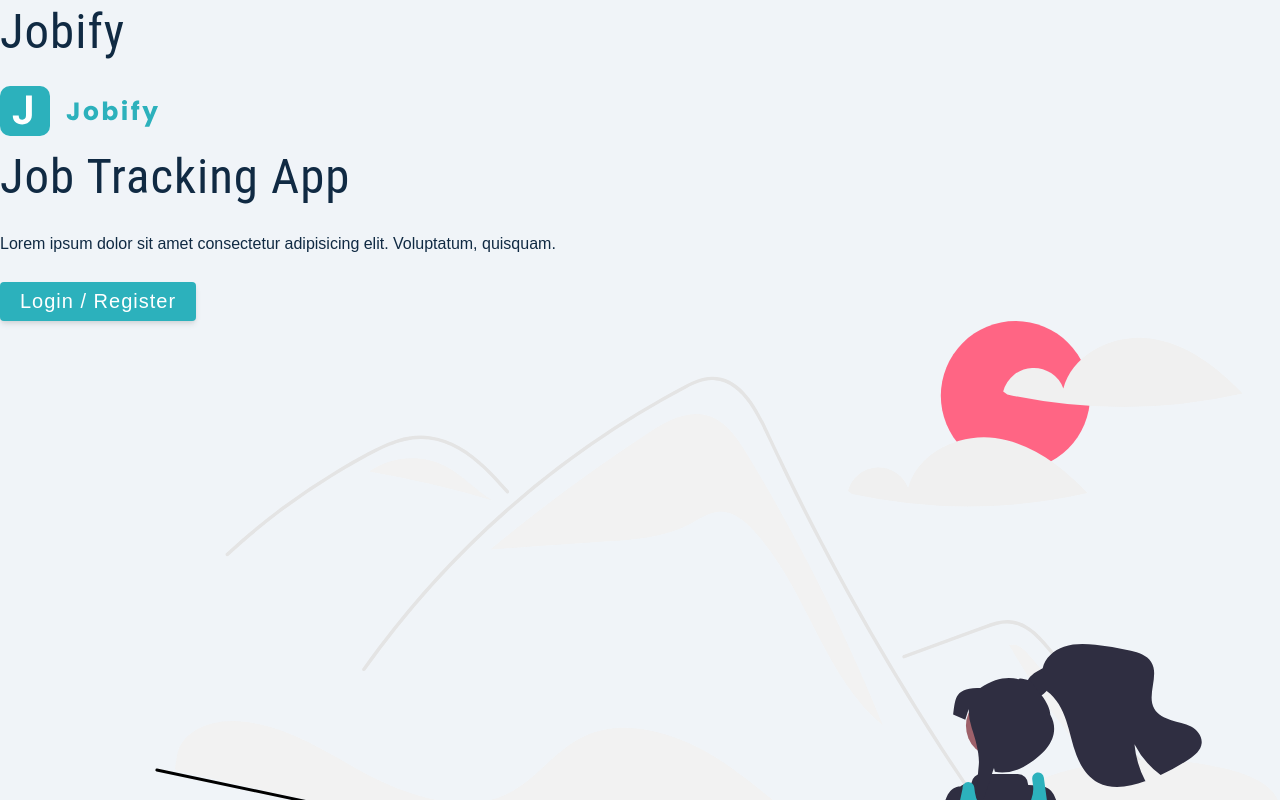
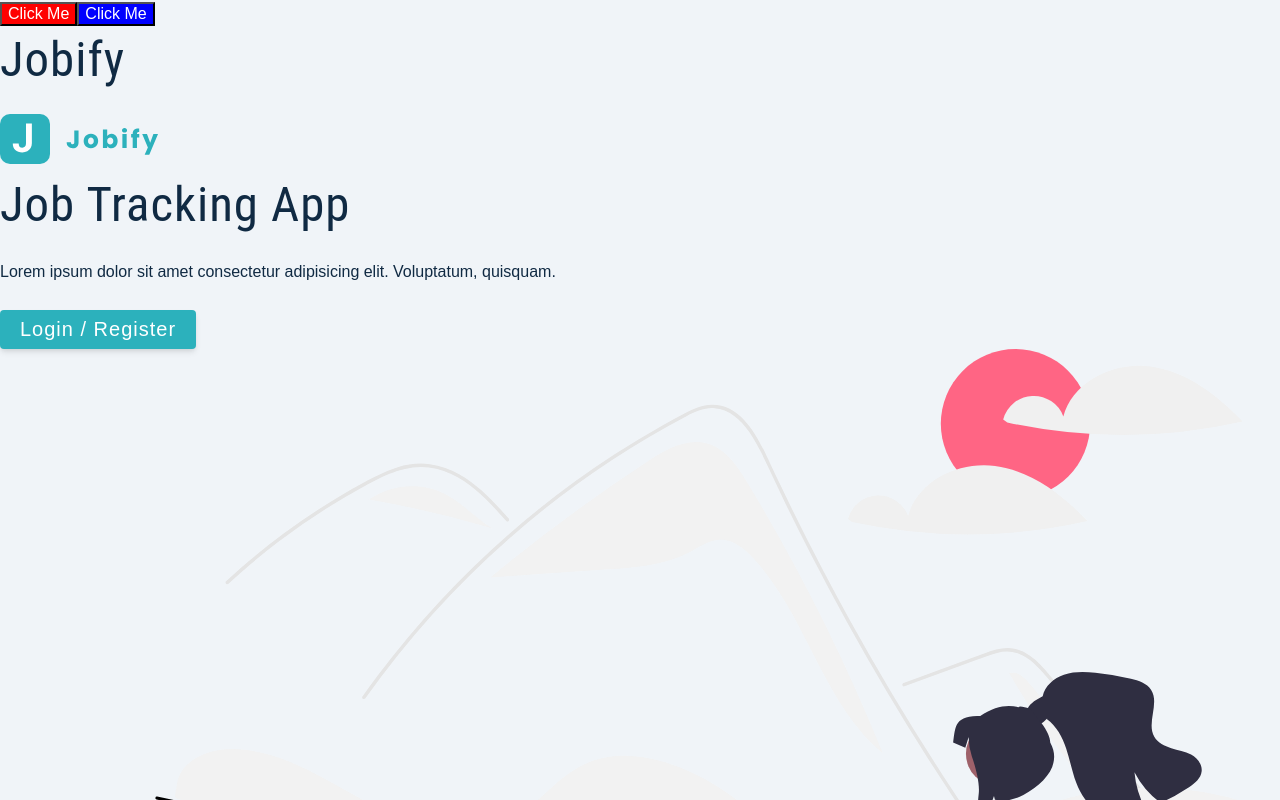
Before and after one commit to lkagan/jobify-client, a React (Create React App) app in the folder client/: page / in a window 1280 px wide. Shown: the top 800 px of the page. Built offline with nearby package versions, Linux system fonts and the light colour scheme.

Commit message:
Intro to styled components

```diff
--- a/client/package.json
+++ b/client/package.json
@@ -10,6 +10,7 @@
     "react": "^18.0.0",
     "react-dom": "^18.0.0",
     "react-scripts": "5.0.1",
+    "styled-components": "^5.3.5",
     "web-vitals": "^2.1.4"
   },
   "scripts": {
--- a/client/src/App.js
+++ b/client/src/App.js
@@ -1,12 +1,27 @@
 import Landing from "./pages/Landing";
+import styled from "styled-components";
+
+const Button = styled.button`
+  background: red;
+  color: white;
+  font-size: 1rem;
+`;
+
+const ButtonSecond = styled.button`
+  background: blue;
+  color: white;
+  font-size: 1rem;
+`;
 
 function App() {
-  return (
-      <>
-      <h1>Jobify</h1>
-        <Landing />
-      </>
-  );
+    return (
+        <>
+            <Button>Click Me</Button>
+            <ButtonSecond>Click Me</ButtonSecond>
+            <h1>Jobify</h1>
+            <Landing/>
+        </>
+    );
 }
 
 export default App;
```
Also changed, not shown: 1 other file (tests, documents, lock files or other folders).
